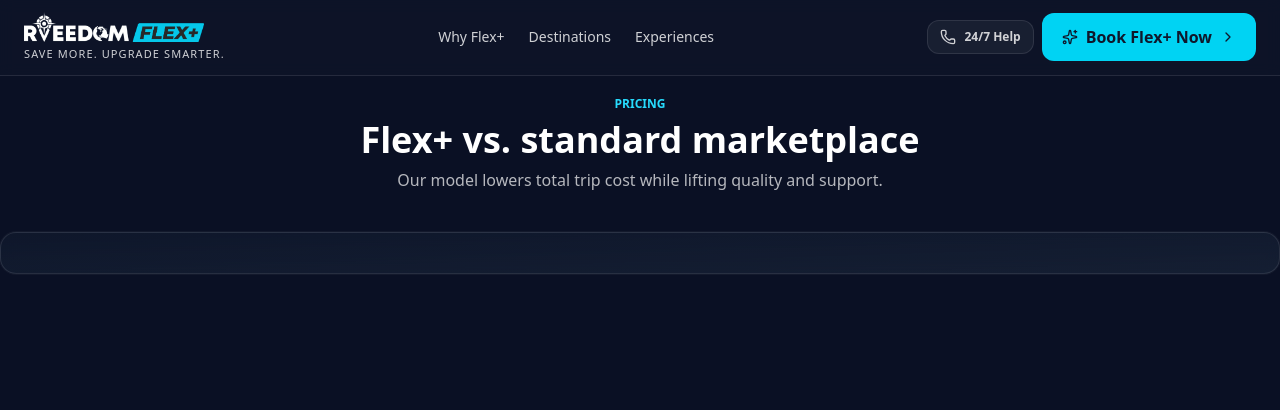
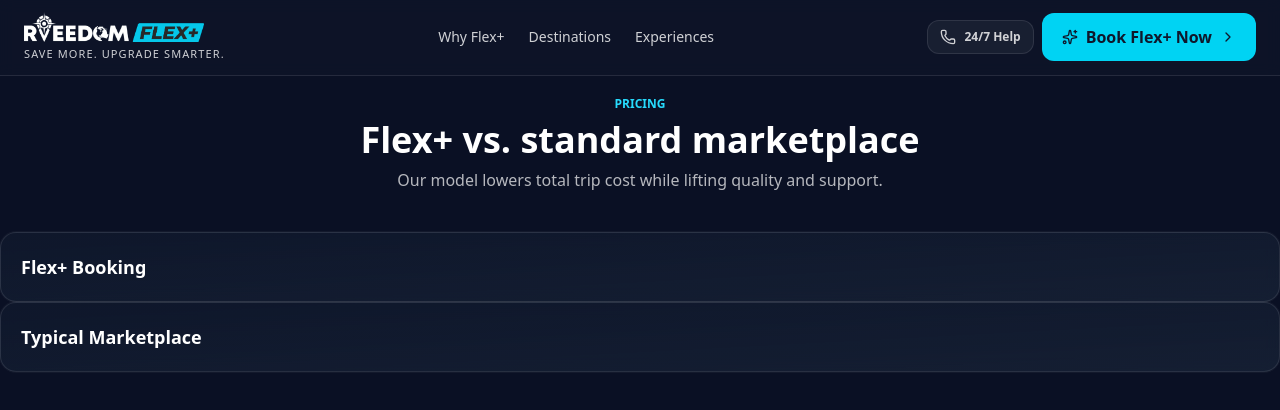
Before and after one commit to RV-proj/rv-frontEnd, a Next.js app: page / in a window 1280 px wide. Shown: the top 410 px of the page. Built offline with nearby package versions, Linux system fonts and the light colour scheme.

Commit message:
dynamic card

```diff
--- a/app/_components/landing/Pricing.js
+++ b/app/_components/landing/Pricing.js
@@ -2,6 +2,16 @@ import Card from "@/_ui/Card";
 import { CircleCheck } from "lucide-react";
 
 const Pricing = () => {
+  const cardData = [
+    {
+      id: 1,
+      title: "Flex+ Booking",
+    },
+    {
+      id: 2,
+      title: "Typical Marketplace",
+    },
+  ];
   return (
     <section className="container mx-auto">
       {/* pricing */}
@@ -19,7 +29,9 @@ const Pricing = () => {
 
       {/* REVIEW  card */}
       <div className="mt-10">
-        <Card />
+        {cardData.map((card) => (
+          <Card key={card.id} {...card} />
+        ))}
       </div>
     </section>
   );
--- a/app/_ui/Card.js
+++ b/app/_ui/Card.js
@@ -1,6 +1,9 @@
-const Card = () => {
+const Card = ({ title, list_items, icons }) => {
   return (
-    <div className="rounded-2xl border border-white/10 bg-linear-to-br from-slate-900 to-slate-800/60 p-5 shadow-[0_0_0_1px_rgba(255,255,255,0.04)] backdrop-blur "></div>
+    <div className="rounded-2xl border border-white/10 bg-linear-to-br from-slate-900 to-slate-800/60 p-5 shadow-[0_0_0_1px_rgba(255,255,255,0.04)] backdrop-blur ">
+      {/* Card content goes here */}
+      {title && <h2 className="text-lg font-bold text-white">{title}</h2>}
+    </div>
   );
 };
 
```
